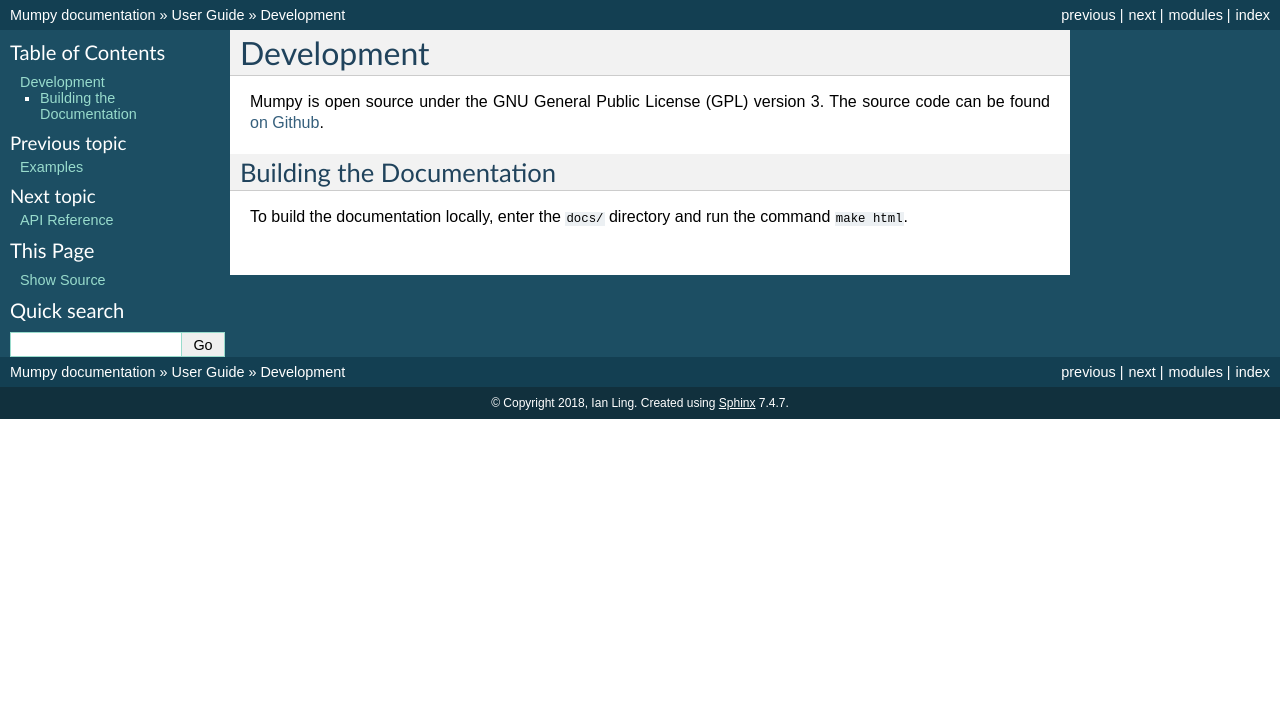
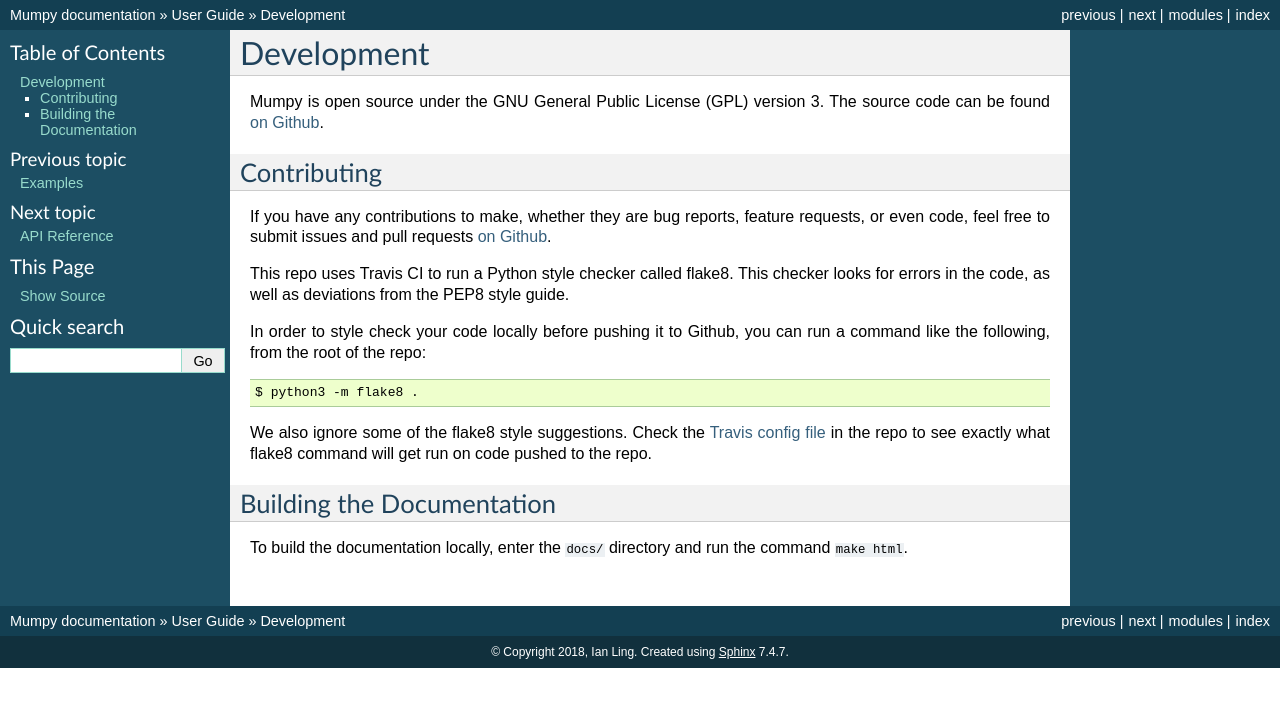
Before and after one commit to ianling/mumpy, a Sphinx documentation site: the page built from docs/guide/development.rst, in a window 1280 px wide. Shown: the top 707 px of the page. Built offline with Sphinx 7.4.7, drawn with Linux system fonts in a browser that asks for light colours.

Commit message:
flake8 compliance

```diff
--- a/docs/conf.py
+++ b/docs/conf.py
@@ -12,6 +12,7 @@
 # add these directories to sys.path here. If the directory is relative to the
 # documentation root, use os.path.abspath to make it absolute, like shown here.
 #
+from unittest.mock import MagicMock
 import os
 import sys
 sys.path.insert(0, os.path.abspath('..'))
@@ -176,8 +177,6 @@ napoleon_custom_sections = ['events']
 
 # Need to have ReadTheDocs do some weird stuff when building the docs,
 # because opuslib requires a native C library (.dll or .so) to be present on the build system.
-import sys
-from unittest.mock import MagicMock
 
 
 class Mock(MagicMock):
--- a/docs/guide/development.rst
+++ b/docs/guide/development.rst
@@ -5,6 +5,27 @@ Mumpy is open source under the GNU General Public License (GPL) version 3. The s
 
 .. _on Github: https://github.com/ianling/mumpy/
 
+Contributing
+------------
+
+If you have any contributions to make, whether they are bug reports, feature requests, or even code, feel free to submit
+issues and pull requests `on Github`_.
+
+This repo uses Travis CI to run a Python style checker called flake8. This checker looks for errors in the code, as well
+as deviations from the PEP8 style guide.
+
+In order to style check your code locally before pushing it to Github, you can run a command like the following, from
+the root of the repo:
+
+.. code:: bash
+
+    $ python3 -m flake8 .
+
+We also ignore some of the flake8 style suggestions. Check the `Travis config file`_ in the repo to see exactly what
+flake8 command will get run on code pushed to the repo.
+
+.. _Travis config file: https://github.com/ianling/mumpy/
+
 Building the Documentation
 --------------------------
 
--- a/mumpy/__init__.py
+++ b/mumpy/__init__.py
@@ -1,2 +1,4 @@
 from .mumpy import Mumpy
 from .constants import MumpyEvent
+
+__all__ = ['Mumpy', 'MumpyEvent']
```
Also changed, not shown: setup.py (line endings or trailing spaces), 4 other files.
